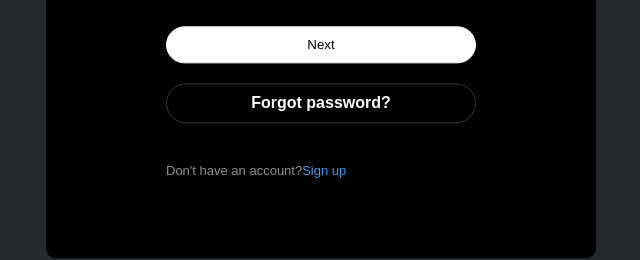
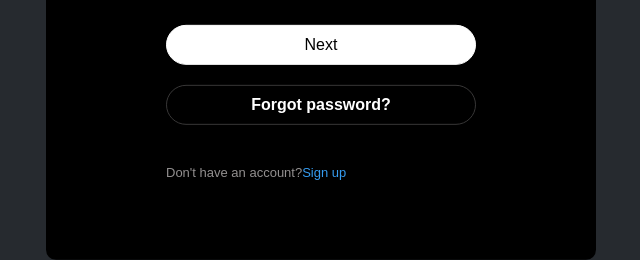
Before and after one commit to Elliot-coder1/Team-twitter, a plain HTML site: page login.html in a window 1280 px wide. Shown: the part 432-692 px from the top of the page, 319-959 px from the left. Drawn offline with Linux system fonts and the light colour scheme.

Commit message:
"new deploy"

```diff
--- a/login.html
+++ b/login.html
@@ -21,7 +21,7 @@
 <!--start of form-->
 <form>
     <input name="login-form" type="text" placeholder="Phone, email or username">
-    <button id="redirectButton">Next</button>
+   <div id="redirectButton" class="btn-btn">Next</div>
 </form>
 <!--end of form-->
 <!--new button-->
```
